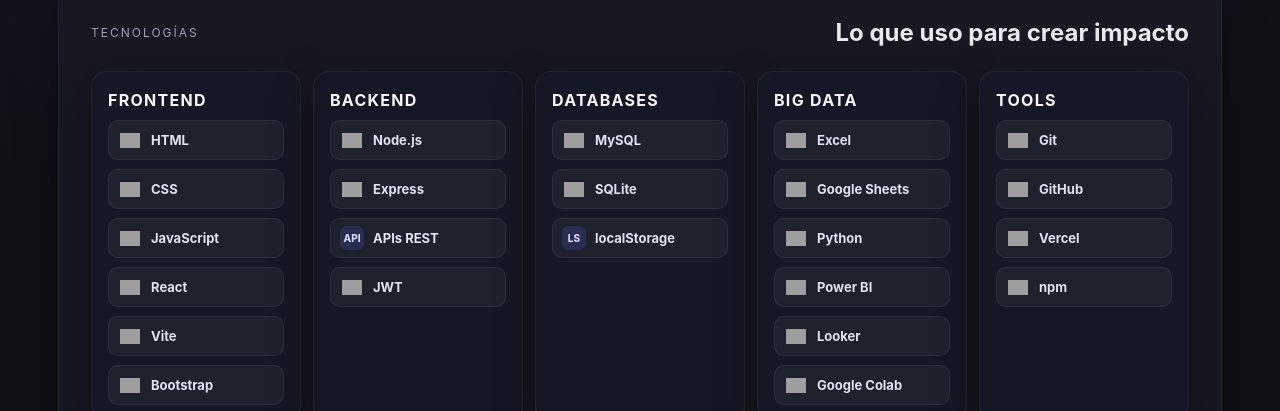
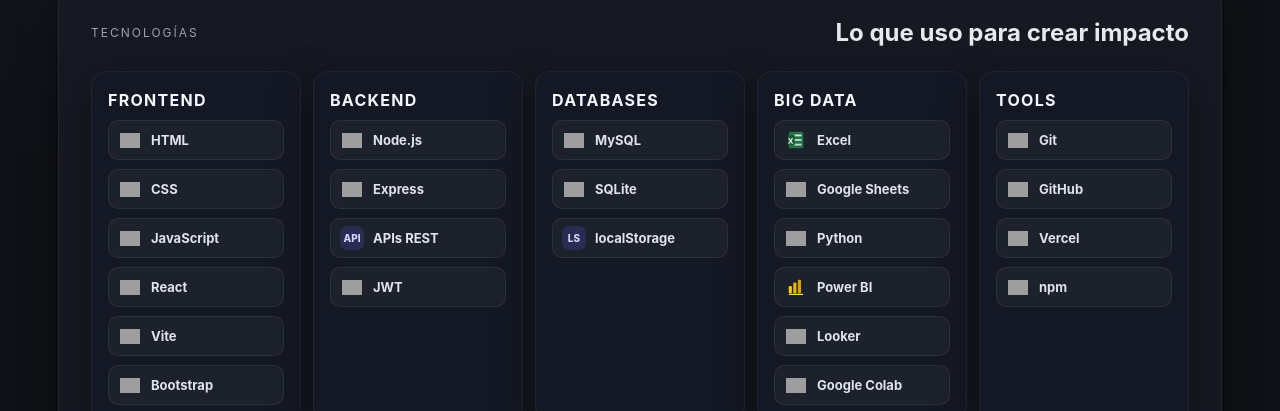
Before and after one commit to OteroCarlos1977/Portfolio_Web, a React (Vite) app: page / in a window 1280 px wide. Shown: the part 860-1271 px from the top of the page. Built offline with nearby package versions, Linux system fonts and the light colour scheme; grey boxes are pictures that could not be loaded.

Commit message:
Corrige iconos de Excel y Power BI

```diff
--- a/src/components/Skills.jsx
+++ b/src/components/Skills.jsx
@@ -24,10 +24,8 @@
   GitHub: 'https://cdn.simpleicons.org/github/FFFFFF',
   Vercel: 'https://cdn.simpleicons.org/vercel/FFFFFF',
   npm: 'https://cdn.simpleicons.org/npm/CB3837',
-  Excel: 'https://cdn.simpleicons.org/microsoftexcel/217346',
   'Google Sheets': 'https://cdn.simpleicons.org/googlesheets/34A853',
   Python: 'https://cdn.simpleicons.org/python/3776AB',
-  'Power BI': 'https://cdn.simpleicons.org/powerbi/F2C811',
   Looker: 'https://cdn.simpleicons.org/looker/4285F4',
   'Google Colab': 'https://cdn.simpleicons.org/googlecolab/F9AB00',
 };
@@ -38,10 +36,42 @@
   'Big Data': 'BD',
 };
 
+const customIcons = {
+  Excel: (
+    <svg viewBox="0 0 24 24" aria-hidden="true" className="custom-skill-svg">
+      <rect x="4" y="3" width="16" height="18" rx="2" fill="#217346" />
+      <rect x="9" y="6" width="9" height="2" fill="#ffffff" opacity="0.82" />
+      <rect x="9" y="11" width="9" height="2" fill="#ffffff" opacity="0.72" />
+      <rect x="9" y="16" width="9" height="2" fill="#ffffff" opacity="0.72" />
+      <path d="M3 7.5 10.5 6v12L3 16.5Z" fill="#185c37" />
+      <path d="m4.9 10 1.25 2.05L7.45 10h1.4l-1.9 3 2.05 3H7.55l-1.4-2.15L4.8 16H3.4l2-3-1.9-3Z" fill="#ffffff" />
+    </svg>
+  ),
+  'Power BI': (
+    <svg viewBox="0 0 24 24" aria-hidden="true" className="custom-skill-svg">
+      <rect x="4" y="11" width="3.5" height="8" rx="1.2" fill="#f2c811" />
+      <rect x="9" y="7" width="3.5" height="12" rx="1.2" fill="#e6b800" />
+      <rect x="14" y="4" width="3.5" height="15" rx="1.2" fill="#d9a300" />
+      <path d="M4.8 20h14.4" stroke="#f6d84a" strokeWidth="1.5" strokeLinecap="round" />
+    </svg>
+  ),
+};
+
 const formatCategory = (category) =>
   categoryLabels[category] || category.charAt(0).toUpperCase() + category.slice(1);
 
 const SkillBadge = ({ skill }) => {
+  if (customIcons[skill]) {
+    return (
+      <span className="skill-badge" title={skill}>
+        <span className="skill-icon" aria-hidden="true">
+          {customIcons[skill]}
+        </span>
+        <span>{skill}</span>
+      </span>
+    );
+  }
+
   if (skillIcons[skill]) {
     return (
       <span className="skill-badge" title={skill}>
--- a/src/styles/App.css
+++ b/src/styles/App.css
@@ -348,6 +348,12 @@
   width: 20px;
   height: 20px;
   object-fit: contain;
+  display: block;
+}
+
+.custom-skill-svg {
+  width: 22px;
+  height: 22px;
   display: block;
 }
 
```
